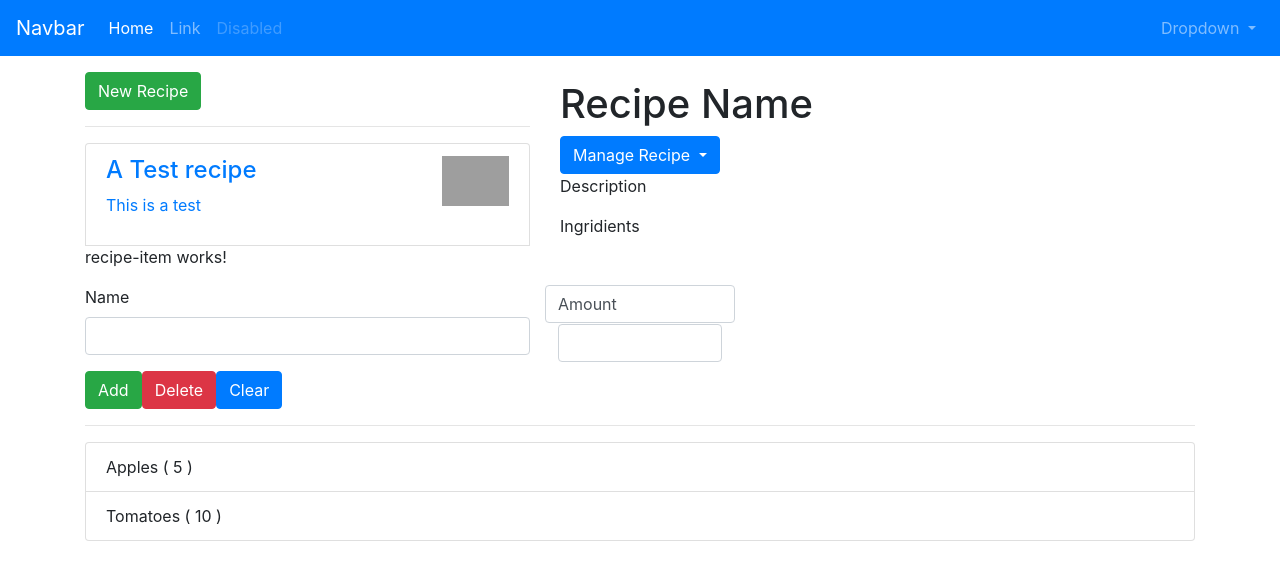
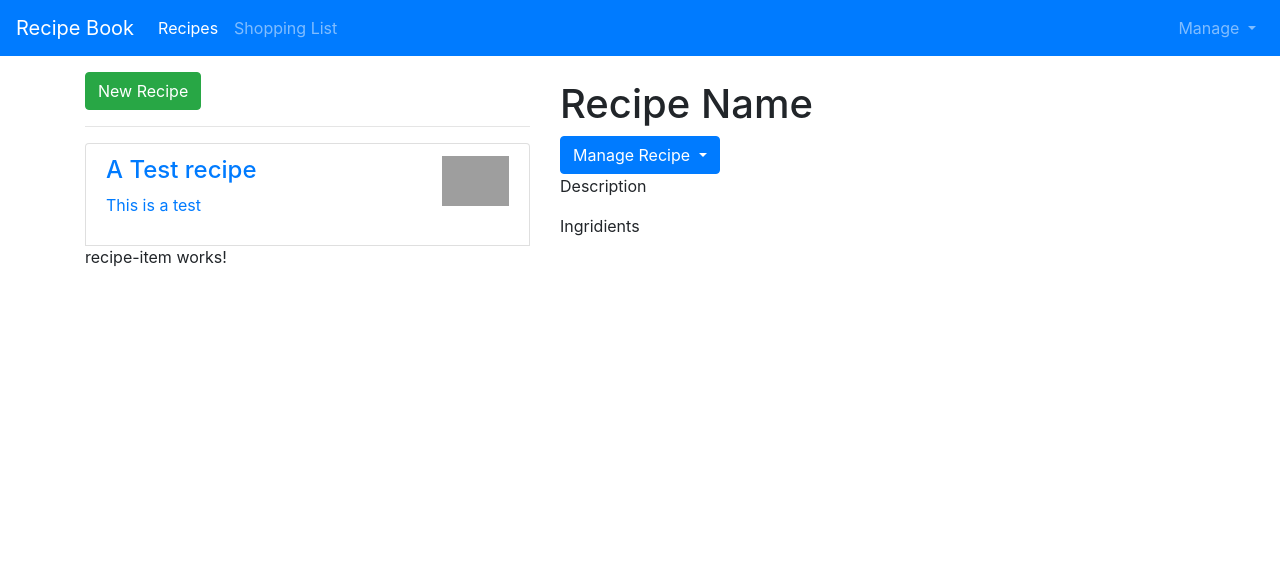
Before and after one commit to kinny94/angular-4-recipes-application, an Angular app: page / in a window 1280 px wide. Shown: the top 580 px of the page. Built offline with nearby package versions, Linux system fonts and the light colour scheme; grey boxes are pictures that could not be loaded.

Commit message:
added navigation

```diff
--- a/src/app/app.component.html
+++ b/src/app/app.component.html
@@ -1,10 +1,10 @@
 
-<app-header></app-header>
+<app-header (featureSelected)="onNavigate($event)"></app-header>
 <div class="container">
 	<div class="row">
 		<div class="col-md-12">
-			<app-recipes></app-recipes>
-			<app-shopping-list></app-shopping-list>
+			<app-recipes *ngIf="loadedFeature === 'recipe'"></app-recipes>
+			<app-shopping-list *ngIf="loadedFeature !== 'recipe'"></app-shopping-list>
 		</div>
 	</div>
 </div>
--- a/src/app/app.component.ts
+++ b/src/app/app.component.ts
@@ -6,4 +6,10 @@
 	styleUrls: ['./app.component.css']
 })
 export class AppComponent {
+
+	loadedFeature = 'recipe';
+
+	onNavigate( feature:string ){
+		this.loadedFeature = feature;
+	}
 }
--- a/src/app/header/header.component.html
+++ b/src/app/header/header.component.html
@@ -1,5 +1,5 @@
 <nav class="navbar navbar-expand navbar-dark bg-primary">
-	<a class="navbar-brand" href="#">Navbar</a>
+	<a class="navbar-brand" href="#">Recipe Book</a>
 	<button class="navbar-toggler" type="button" data-toggle="collapse" data-target="#navbarSupportedContent" aria-controls="navbarSupportedContent" aria-expanded="false" aria-label="Toggle navigation">
 		<span class="navbar-toggler-icon"></span>
 	</button>
@@ -7,19 +7,16 @@
 	<div class="collapse navbar-collapse" id="navbarSupportedContent">
 		<ul class="navbar-nav mr-auto">
 			<li class="nav-item active">
-				<a class="nav-link" href="#">Home <span class="sr-only">(current)</span></a>
+				<a class="nav-link" (click)="onSelect('recipe')" href="#">Recipes <span class="sr-only">(current)</span></a>
 			</li>
 			<li class="nav-item">
-				<a class="nav-link" href="#">Link</a>
-			</li>
-			<li class="nav-item">
-				<a class="nav-link disabled" href="#">Disabled</a>
+				<a class="nav-link" (click)="onSelect('shopping-list')" href="#">Shopping List</a>
 			</li>
 		</ul>
 		<ul class="navbar-nav ml-auto">
 			<li class="nav-item dropdown">
 				<a class="nav-link dropdown-toggle" href="#" id="navbarDropdown" role="button" data-toggle="dropdown" aria-haspopup="true" aria-expanded="false">
-					Dropdown
+					Manage
 				</a>
 				<div class="dropdown-menu" aria-labelledby="navbarDropdown">
 					<a class="dropdown-item" href="#">Action</a>
--- a/src/app/header/header.component.ts
+++ b/src/app/header/header.component.ts
@@ -1,4 +1,4 @@
-import { Component } from "@angular/core";
+import { Component, EventEmitter, Output } from "@angular/core";
 
 @Component({
     selector: 'app-header',
@@ -6,4 +6,8 @@
 })
 export class HeaderComponent{
 
+    @Output() featureSelected =  new EventEmitter<string>();
+    onSelect( feature:string ){
+        this.featureSelected.emit(feature);
+    }
 }
```
